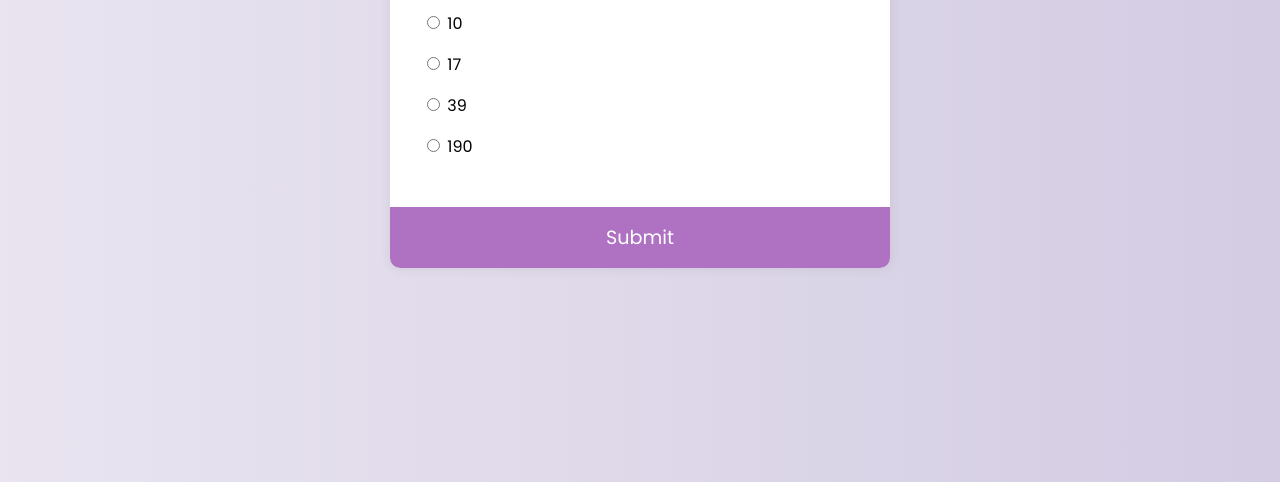
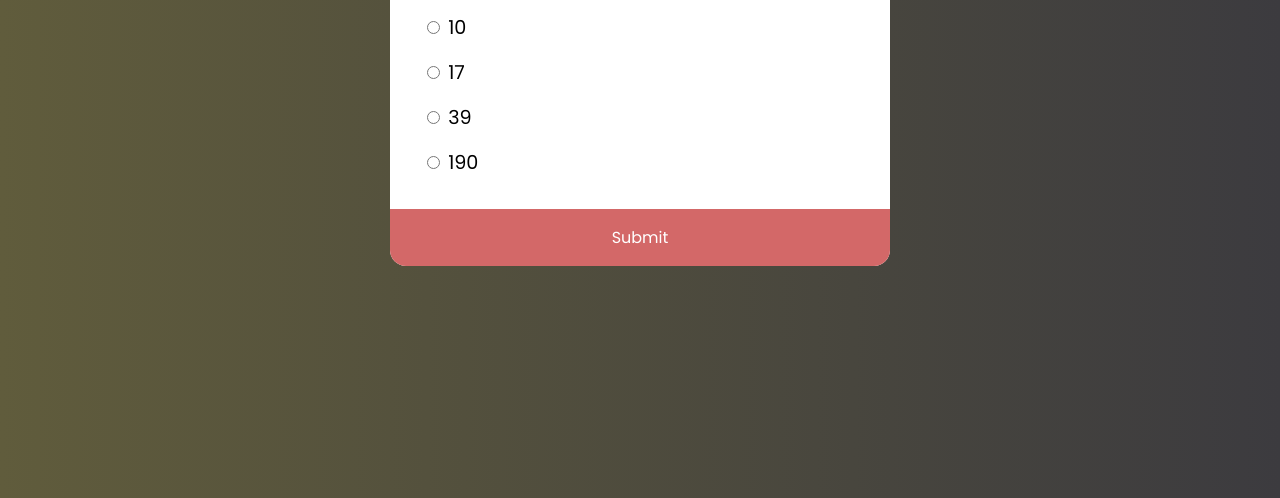
Before and after one commit to PavelSuspicin/Quiz-App, a plain HTML site: page index.html in a window 1280 px wide. Shown: the part 318-816 px from the top of the page. Drawn offline with Linux system fonts and the light colour scheme.

Commit message:
22.11.21

```diff
--- a/index.html
+++ b/index.html
@@ -10,24 +10,24 @@
   </head>
   <body>
     <div class="quiz-container" id="quiz">
-      <div class="quiz-header">
-        <h2 id="question">Question text</h2>
+      <div class="quize-header">
+        <h2 id="question">Question</h2>
         <ul>
           <li>
             <input type="radio" id="a" name="answer" class="answer" />
-            <label id="a_text" for="a">Question</label>
+            <label id="a_text" for="a"></label>
           </li>
           <li>
             <input type="radio" id="b" name="answer" class="answer" />
-            <label id="b_text" for="b">Question</label>
+            <label id="b_text" for="b"></label>
           </li>
           <li>
             <input type="radio" id="c" name="answer" class="answer" />
-            <label id="c_text" for="c">Question</label>
+            <label id="c_text" for="c"></label>
           </li>
           <li>
             <input type="radio" id="d" name="answer" class="answer" />
-            <label id="d_text" for="d">Question</label>
+            <label id="d_text" for="d"></label>
           </li>
         </ul>
       </div>
--- a/script.js
+++ b/script.js
@@ -12,7 +12,7 @@ const quizData = [
     a: 'JAVA',
     b: 'C',
     c: 'Python',
-    d: 'JaveScript',
+    d: 'JavaScript',
     correct: 'd',
   },
   {
@@ -25,7 +25,7 @@ const quizData = [
   },
   {
     question: 'What does HTML stand for?',
-    a: 'Hypertxt Markup Language',
+    a: 'Hypertext Markup Language',
     b: 'Cascading Style Sheet',
     c: 'Jason Object Notation',
     d: 'Application Programing Interface',
@@ -43,12 +43,12 @@ const quizData = [
 
 const quiz = document.getElementById('quiz');
 const answerEls = document.querySelectorAll('.answer');
-const questionEl = document.getElementById('question');
+const submitBtn = document.getElementById('submit');
+const question = document.getElementById('question');
 const a_text = document.getElementById('a_text');
 const b_text = document.getElementById('b_text');
 const c_text = document.getElementById('c_text');
 const d_text = document.getElementById('d_text');
-const submitBtn = document.getElementById('submit');
 
 let currentQuiz = 0;
 let score = 0;
@@ -57,25 +57,22 @@ loadQuiz();
 
 function loadQuiz() {
   deselectAnswers();
-
   const currentQuizData = quizData[currentQuiz];
 
-  questionEl.innerText = currentQuizData.question;
+  question.innerText = currentQuizData.question;
   a_text.innerText = currentQuizData.a;
   b_text.innerText = currentQuizData.b;
   c_text.innerText = currentQuizData.c;
   d_text.innerText = currentQuizData.d;
 }
 
-function getSelected() {
+function selectAnswer() {
   let answer = undefined;
-
   answerEls.forEach(answerEl => {
     if (answerEl.checked) {
       answer = answerEl.id;
     }
   });
-
   return answer;
 }
 
@@ -86,7 +83,7 @@ function deselectAnswers() {
 }
 
 submitBtn.addEventListener('click', () => {
-  const answer = getSelected();
+  const answer = selectAnswer();
 
   if (answer) {
     if (answer === quizData[currentQuiz].correct) {
@@ -96,9 +93,9 @@ submitBtn.addEventListener('click', () => {
     if (currentQuiz < quizData.length) {
       loadQuiz();
     } else {
-      quiz.innerHTML = `<h2>${score}/${quizData.length} questions.</h2>
-
-      <button onclick='location.reload()'>Reload</button>`;
+      quiz.innerHTML = `<h2>You answered correctly at ${score}/${quizData.length} questins.
+      <button onclick='location.reload()'>Reload</button>
+      `;
     }
   }
 });
--- a/style.css
+++ b/style.css
@@ -2,30 +2,27 @@
 
 * {
   box-sizing: border-box;
+  font-family: 'Poppins', sans-serif;
 }
 
 body {
-  background: #d3cce3; /* fallback for old browsers */
-  background: linear-gradient(to right, #e9e4f0, #d3cce3);
-  font-family: 'Poppins', sans-serif;
+  background: #3c3b3f;
+  background: -webkit-linear-gradient(to right, #605c3c, #3c3b3f);
+  background: linear-gradient(to right, #605c3c, #3c3b3f);
   display: flex;
+  justify-content: center;
   align-items: center;
-  justify-content: center;
-  margin: 0;
   min-height: 100vh;
 }
-
 .quiz-container {
-  background-color: #fff;
-  border-radius: 10px;
-  box-shadow: 0 0 10px 2px rgba(100, 100, 100, 0.1);
+  background-color: white;
+  width: 500px;
+  border-radius: 1rem;
+  max-width: 100%;
   overflow: hidden;
-  width: 500px;
-  max-width: 100%;
 }
-
-.quiz-header {
-  padding: 2rem;
+.quize-header {
+  padding: 1rem;
 }
 
 h2 {
@@ -40,7 +37,8 @@ ul {
 }
 
 ul li {
-  margin: 1rem 0;
+  font-size: 1.2rem;
+  margin: 1rem;
 }
 
 ul li label {
@@ -48,22 +46,16 @@ ul li label {
 }
 
 button {
-  background-color: #af72c2;
+  background-color: rgb(211, 104, 104);
   border: none;
-  color: #fff;
+  color: white;
   cursor: pointer;
   display: block;
-  font-size: 1.2rem;
-  font-family: inherit;
+  font-size: 1rem;
   width: 100%;
   padding: 1rem;
 }
 
 button:hover {
-  background-color: #ca1fbc;
+  background-color: rgb(121, 61, 61);
 }
-
-button:focus {
-  background-color: #a84ba1;
-  outline: none;
-}
```
